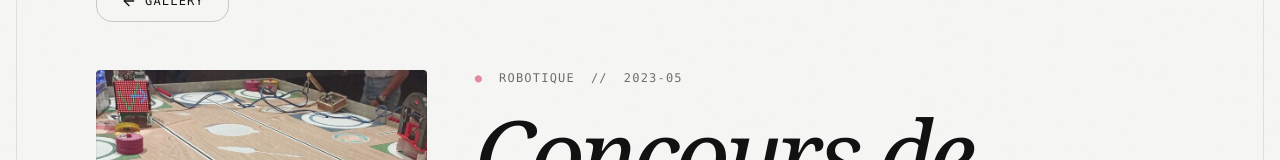
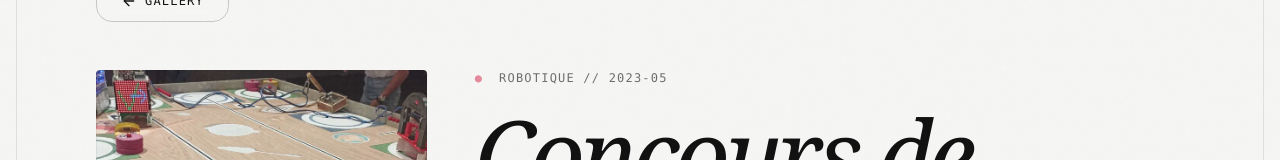
Before and after one commit to theodoredeboisseson/theodoredeboisseson.github.io, a Next.js app: page /projects/concours-robotique in a window 1280 px wide. Shown: the part 148-308 px from the top of the page. Built offline with nearby package versions, Linux system fonts and the light colour scheme; a web font is replaced by a local one.

Commit message:
refactor: Minor changes for a clean code

```diff
--- a/app/Interfaces.tsx
+++ b/app/Interfaces.tsx
@@ -61,6 +61,24 @@ export interface FormationSectionProps {
     education: Education[];
 }
 
+export interface Experience {
+    period: string;
+    title: string;
+    company: string;
+    location: string;
+    type: string;
+    status: 'completed' | 'upcoming';
+    description: string;
+    skill_ids?: string[];
+    project_slug: string | null;
+}
+
+export interface ExperienceSectionProps {
+    experiences: Experience[];
+    skills: Skill[];
+    projects: import('../lib/mdx').ProjectData[];
+}
+
 export interface ContactProps {
     contact: {
         email: string;
--- a/app/components/sections/FeaturedProjects.tsx
+++ b/app/components/sections/FeaturedProjects.tsx
@@ -78,7 +78,7 @@ export default function FeaturedProjects({ projects }: FeaturedProjectsProps) {
             </div>
 
             {/* Carousel Container */}
-            <div className="relative w-full h-[500px] md:h-[600px] flex items-center justify-center">
+            <div className="relative w-full h-125 md:h-150 flex items-center justify-center">
                 <div className="absolute w-full h-full flex items-center justify-center overflow-visible">
                     <AnimatePresence initial={false} mode='popLayout'>
                         {projects.map((project, index) => {
--- a/app/components/ui/ProjectCard.tsx
+++ b/app/components/ui/ProjectCard.tsx
@@ -15,7 +15,7 @@ interface ProjectCardProps {
     index?: number;
 }
 
-export default function ProjectCard({ project, index = 0 }: ProjectCardProps) {
+export default function ProjectCard({ project }: ProjectCardProps) {
     const linkedSkills = project.usedSkills?.map(id => skillsData.find(s => s.id === id)).filter(Boolean) || [];
 
     return (
--- a/app/globals.css
+++ b/app/globals.css
@@ -158,7 +158,7 @@ body {
 }
 
 .button-icon {
-  @apply size-10 inline-flex items-center justify-center border border-foreground/10 hover:border-foreground/30 border-b-[3px] rounded-lg active:border-b active:translate-y-[2px] hover:bg-foreground/5 transition-all text-foreground/60 hover:text-foreground outline-none cursor-pointer;
+  @apply size-10 inline-flex items-center justify-center border border-foreground/10 hover:border-foreground/30 border-b-[3px] rounded-lg active:border-b active:translate-y-0.5 hover:bg-foreground/5 transition-all text-foreground/60 hover:text-foreground outline-none cursor-pointer;
 }
 
 .button-circle {
--- a/app/page.tsx
+++ b/app/page.tsx
@@ -3,9 +3,10 @@ import Hero from "./components/sections/Hero";
 import SkillsStickers from "./components/sections/SkillsArsenal";
 import FeaturedProjects from "./components/sections/FeaturedProjects";
 import FormationSection from "./components/sections/FormationSection";
+import ExperienceSection from "./components/sections/ExperienceSection";
 import ContactSection from "./components/sections/ContactSection";
 import { getAllProjects } from "@/lib/mdx";
-import { Project } from "./Interfaces";
+import { Project, Experience } from "./Interfaces";
 import bioData from '@/data/bio.json';
 import skillsData from '@/data/skills.json';
 
@@ -50,6 +51,7 @@ export default function Home() {
       />
       <FeaturedProjects projects={featuredProjects} />
       <FormationSection education={bioData.education} />
+      <ExperienceSection experiences={bioData.experiences as Experience[]} skills={skillsData} projects={allProjects} />
       <ContactSection
         contact={bioData.contact}
         socials={bioData.socials}
--- a/app/projects/[slug]/page.tsx
+++ b/app/projects/[slug]/page.tsx
@@ -83,9 +83,7 @@ export default async function ProjectDetail({ params }: { params: Promise<{ slug
                     <div className="lg:col-span-8 order-1 lg:order-2 flex flex-col items-start">
                         <div className="flex items-center gap-4 mb-6 text-label opacity-60">
                             <span className="text-primary">●</span>
-                            <span>{project.category}</span>
-                            <span>//</span>
-                            <span>{project.date}</span>
+                            <span>{project.category} // {project.date}</span>
                         </div>
 
                         <h1 className="text-serif-italic text-5xl md:text-7xl lg:text-8xl tracking-tighter leading-[0.9] mb-8">
```
Also changed, not shown: public/icones/neo4j.svg.
